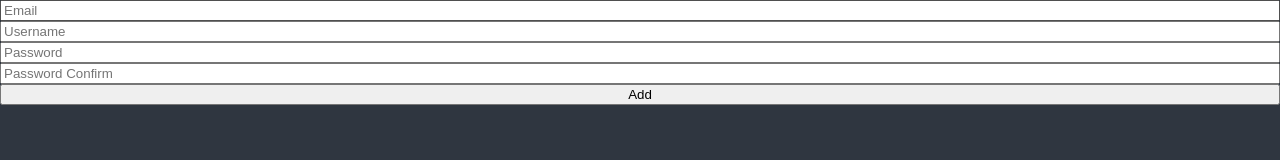
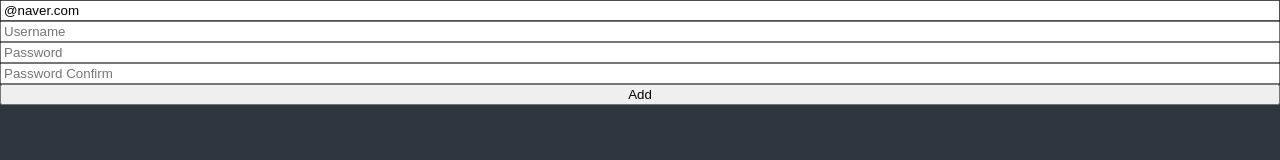
Before and after one commit to ICE0208/react-master-class, a React (Create React App) app: page / in a window 1280 px wide. Shown: the top 160 px of the page. Built offline with nearby package versions, Linux system fonts and the light colour scheme.

Commit message:
(#6.8) Form Errors

```diff
--- a/src/ToDoList.tsx
+++ b/src/ToDoList.tsx
@@ -29,12 +29,27 @@ import { useForm } from "react-hook-form";
 //   );
 // }
 
+interface IForm {
+  email: string;
+  username: string;
+  password: string;
+  password2: string;
+}
+
 function ToDoList() {
-  const { register, handleSubmit, formState } = useForm();
+  const {
+    register,
+    handleSubmit,
+    formState: { errors },
+  } = useForm<IForm>({
+    defaultValues: {
+      email: "@naver.com",
+    },
+  });
   const onValid = (data: any) => {
     console.log(data);
   };
-  console.log(formState.errors);
+  console.log(errors);
 
   return (
     <div>
@@ -43,9 +58,16 @@ function ToDoList() {
         onSubmit={handleSubmit(onValid)}
       >
         <input
-          {...register("email", { required: "Email is required" })}
+          {...register("email", {
+            required: "Email is required",
+            pattern: {
+              value: /^[A-Za-z0-9._%+-]+@naver.com$/,
+              message: "Only naver.com emails allowed",
+            },
+          })}
           placeholder="Email"
         />
+        <span>{errors?.email?.message?.toString()}</span>
         <input
           {...register("username", {
             required: "Username is required",
@@ -53,6 +75,7 @@ function ToDoList() {
           })}
           placeholder="Username"
         />
+        <span>{errors?.username?.message?.toString()}</span>
         <input
           {...register("password", {
             required: "Password is required",
@@ -60,6 +83,7 @@ function ToDoList() {
           })}
           placeholder="Password"
         />
+        <span>{errors?.password?.message?.toString()}</span>
         <input
           {...register("password2", {
             required: "Password2 is required",
@@ -67,6 +91,7 @@ function ToDoList() {
           })}
           placeholder="Password Confirm"
         />
+        <span>{errors?.password2?.message?.toString()}</span>
         <button>Add</button>
       </form>
     </div>
@@ -75,6 +100,7 @@ function ToDoList() {
     input의 기본 required 속성을 사용하면 디버깅 툴로 쉽게 제거할 수 있음
     react-hook-form에서 required는 자바스크립트에서 제어하기 때문에 조금 더 안전할 수 있음
 
+    useForm->formState->errors의 정보로 올바르지 않은 데이터의 정보를 얻을 수 있음.
    */
 }
 
```
